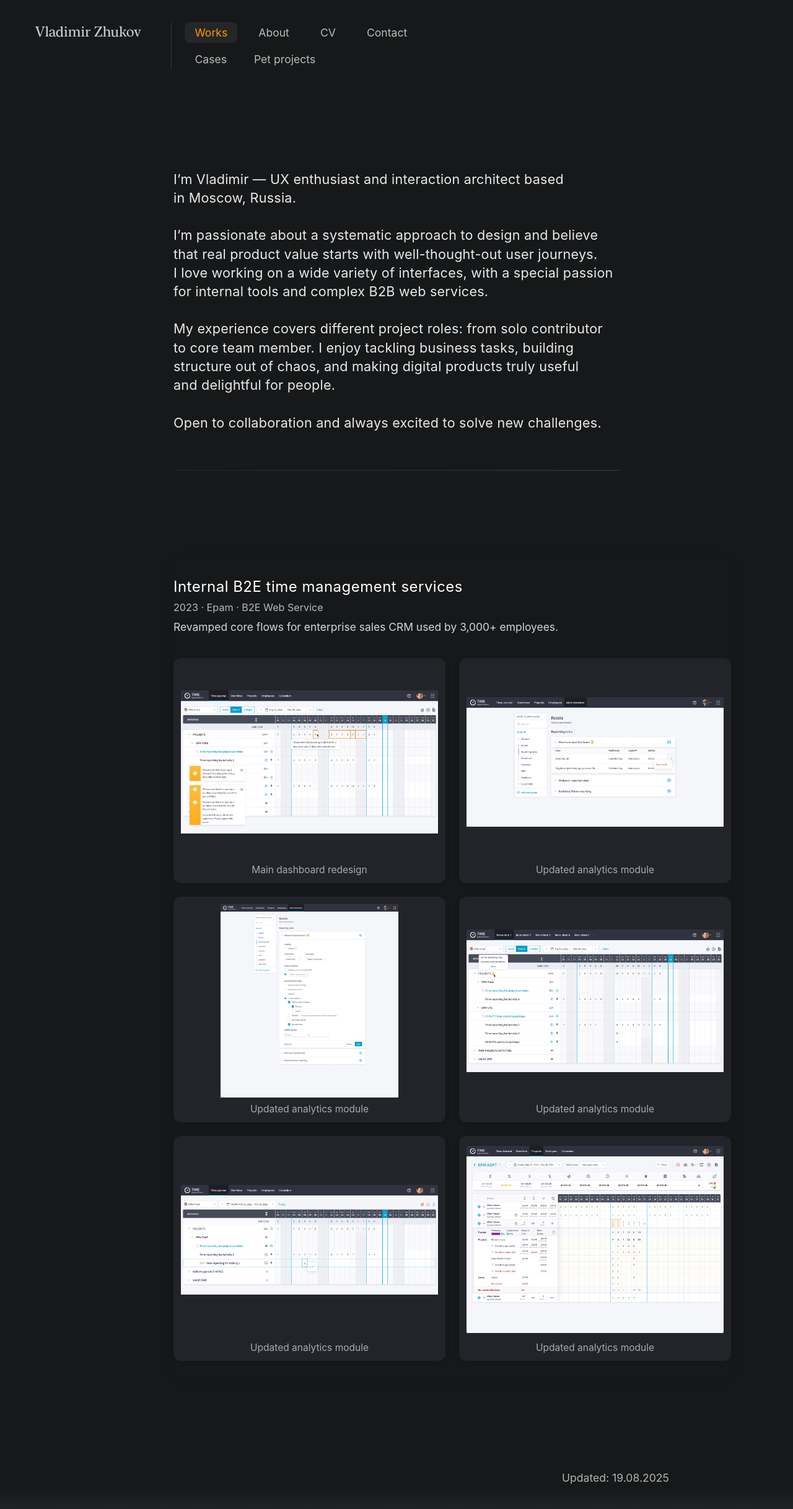
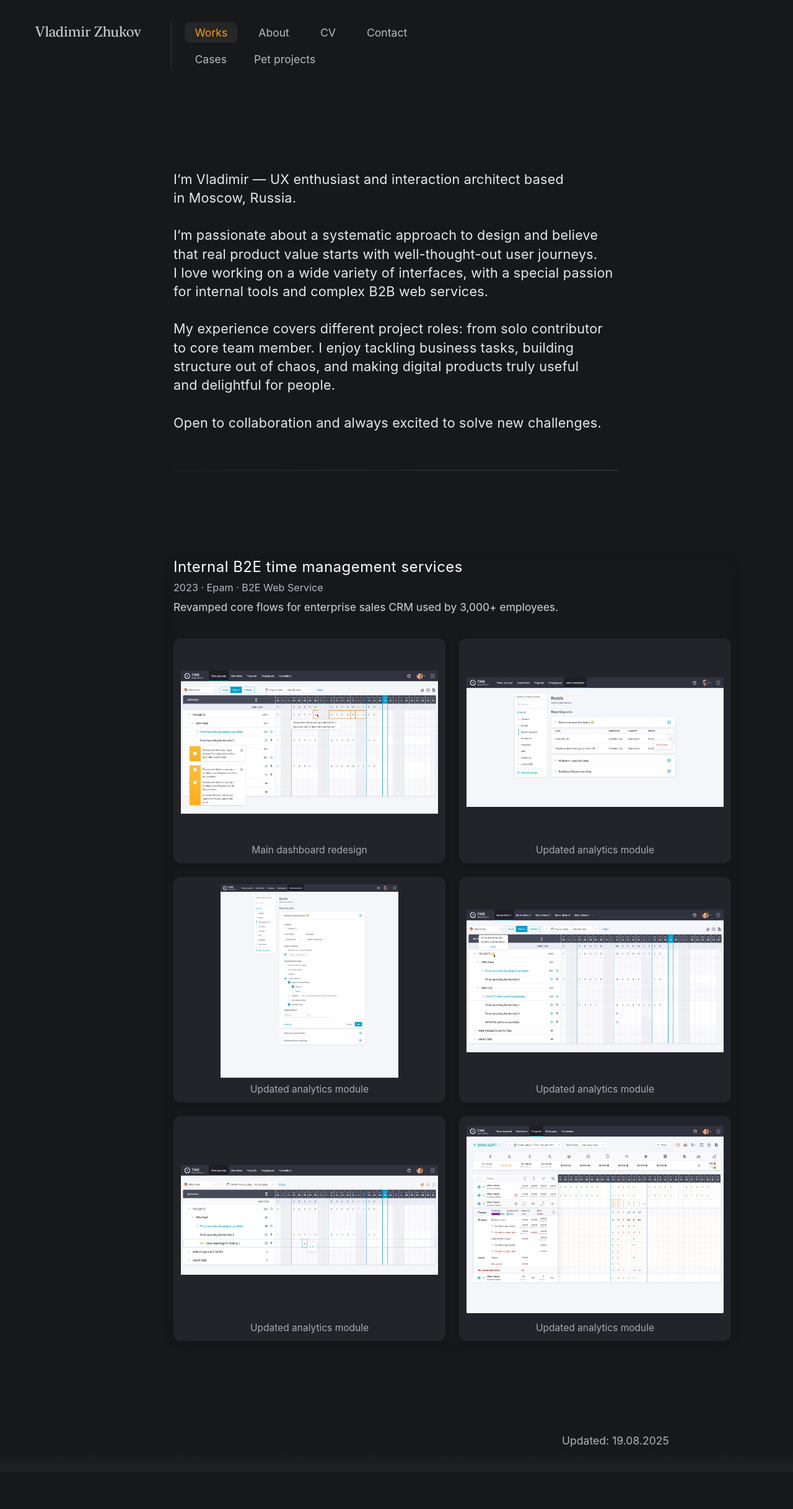
Before and after one commit to uxiscool/experience, a Jekyll site: the page built from index.md, in a window 1280 px wide. Shown: the whole page at 62% size. Built offline with Jekyll 4.4.1, drawn with Linux system fonts in a browser that asks for light colours; after the commit the page ends 2375 px from its top, so only the background shows below that.

Commit message:
Add files via upload

```diff
--- a/css/main.css
+++ b/css/main.css
@@ -285,7 +285,7 @@ section { padding-top: 2rem; }
 .case-block {
   border-radius: 18px;
   box-shadow: 0 2px 18px #181a1c29;
-  padding: 32px 0px 28px;
+  padding: 0px 0px 0px;
   display: flex;
   flex-direction: column;
   gap: 24px;
```
